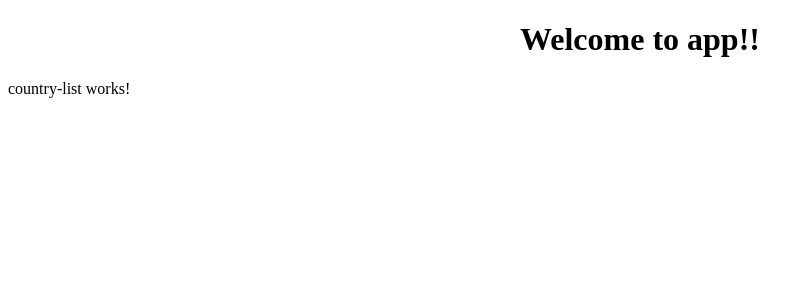
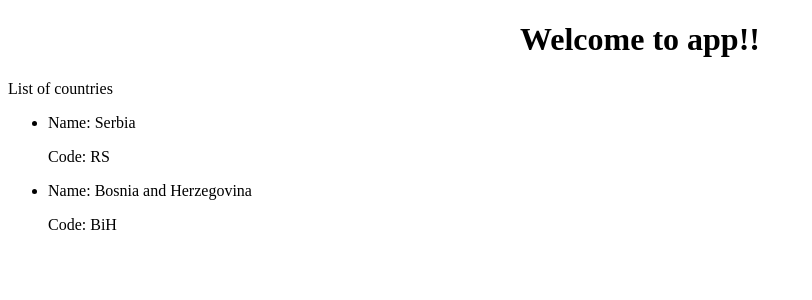
Before and after one commit to LukaMaric7/Forhend-Bekend, an Angular app in the folder Angular/Project/: page / in a window 1280 px wide. Shown: the top 300 px of the page, without its empty margins (0-812 px from the left). Built offline with nearby package versions, Linux system fonts and the light colour scheme.

Commit message:
Country Component 2

```diff
--- a/Angular/Project/src/app/country-list/country-list.component.html
+++ b/Angular/Project/src/app/country-list/country-list.component.html
@@ -1,3 +1,7 @@
 <p>
-  country-list works!
+  List of countries
 </p>
+
+<ul>
+  <li *ngFor = "let country of countries"><country [country] = "country"></country></li>
+</ul>
--- a/Angular/Project/src/app/country-list/country-list.component.ts
+++ b/Angular/Project/src/app/country-list/country-list.component.ts
@@ -6,10 +6,16 @@ import { Country } from "app/country/country.model";
   templateUrl: './country-list.component.html',
   styleUrls: ['./country-list.component.css']
 })
+
 export class CountryListComponent implements OnInit {
   countries: Country [];
 
-  constructor() { }
+  constructor() {
+    this.countries = [
+    new Country(1, "Serbia",  "RS"),
+    new Country(2, "Bosnia and Herzegovina", "BiH")
+    ];
+  }
 
   ngOnInit() {
   }
--- a/Angular/Project/src/app/country/country.component.html
+++ b/Angular/Project/src/app/country/country.component.html
@@ -1,3 +1,4 @@
-<p>
-  country works!
-</p>
+<div>
+    <p>Name: {{country.Name}} </p>
+    <p>Code: {{country.Code}} </p>
+</div>
--- a/Angular/Project/src/app/country/country.component.ts
+++ b/Angular/Project/src/app/country/country.component.ts
@@ -1,11 +1,14 @@
-import { Component, OnInit } from '@angular/core';
+import { Component, OnInit, Input } from '@angular/core';
+import { Country } from "app/country/country.model";
 
 @Component({
-  selector: 'app-country',
+  selector: 'country',
   templateUrl: './country.component.html',
   styleUrls: ['./country.component.css']
 })
+
 export class CountryComponent implements OnInit {
+  @Input () country: Country;
 
   constructor() { }
 
```
